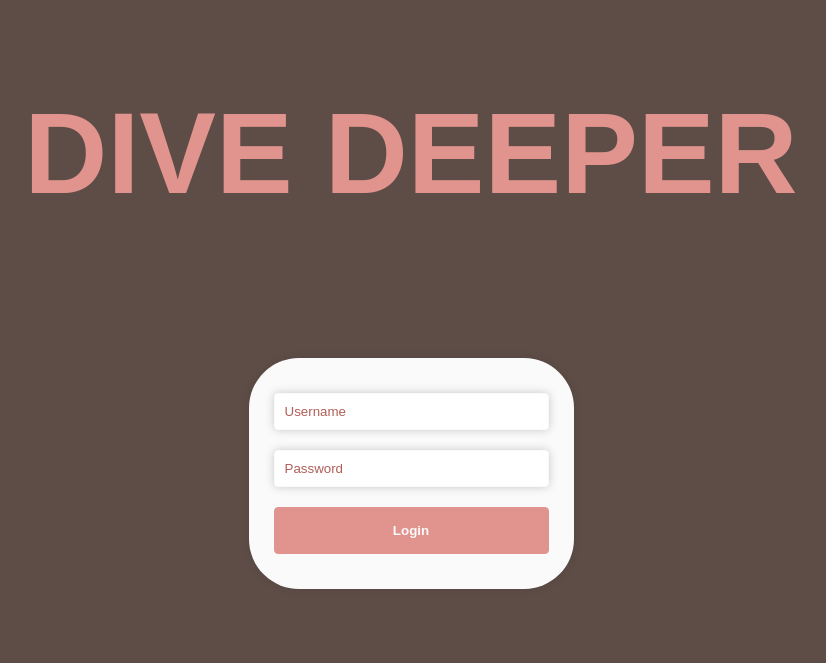
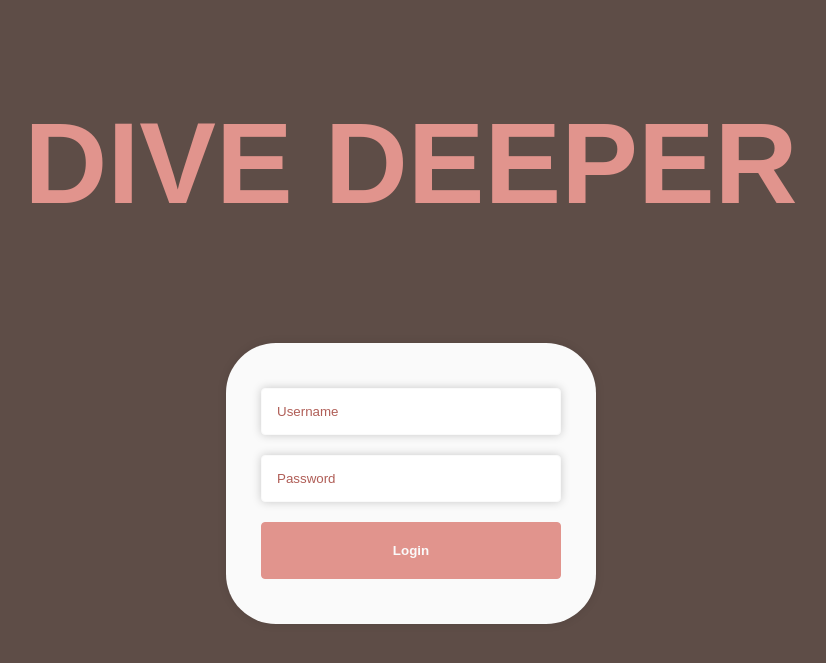
Before and after one commit to software-students-spring2024/2-web-app-exercise-gas2, a Python web app: template templates/login.html in a window 1280 px wide. Shown: the top 663 px of the page, without its empty margins (229-1055 px from the left). Run offline with Jinja, Linux system fonts and the light colour scheme; the template is opened without the code that fills it: most values are stand-ins (such as "Sample title", 1, 10 or a date in 2020).

Commit message:
Change in minor stylistic aspects

```diff
--- a/templates/login.html
+++ b/templates/login.html
@@ -19,16 +19,17 @@
 
             header {
                 color: #E1948D;
-                padding: 10px 20px;
+                padding: 20px 20px;
                 text-align: center;
+                font-size: 25px;
             }
 
             .login-container {
                 background-color: #FAFAFA;
-                padding: 25px;
+                padding: 35px;
                 border-radius: 50px;
                 box-shadow: 0 0 10px rgba(0, 0, 0, 0.1);
-                max-width: 275px;
+                max-width: 300px;
                 width: 90%;
                 text-align: center;
                 margin: auto;
@@ -37,7 +38,7 @@
             .login-container input[type="username"],
             .login-container input[type="password"] {
                 width: 100%;
-                padding: 10px;
+                padding: 15px;
                 margin: 10px 0;
                 border: 1px solid #FAFAFA;
                 border-radius: 4px;
@@ -52,7 +53,7 @@
 
             .login-container input[type="submit"] {
                 width: 100%;
-                padding: 15px;
+                padding: 20px;
                 margin: 10px 0;
                 background-color: #E1948D;
                 border: 1px solid #E1948D;
```
